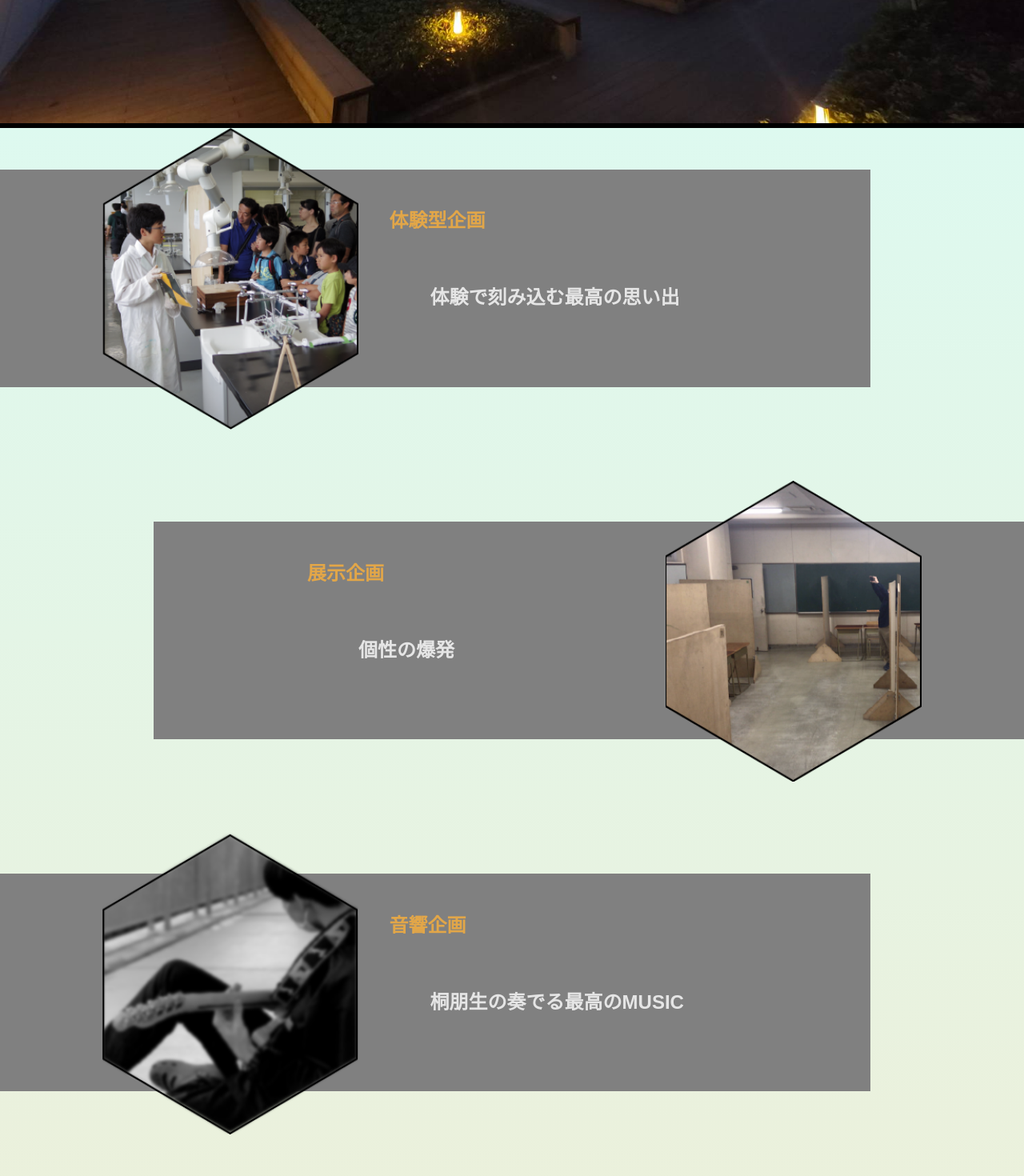
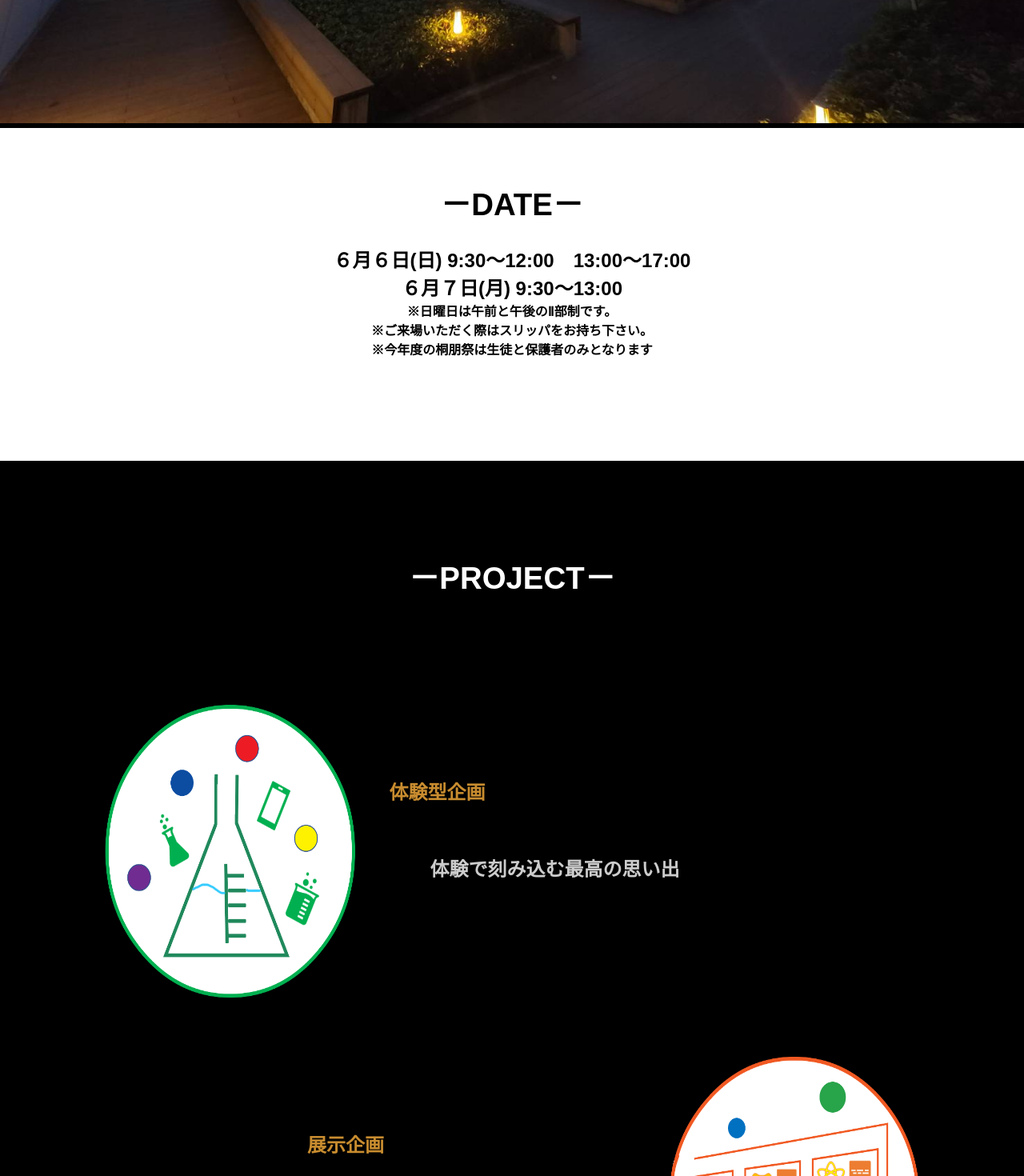
Before and after one commit to toho-festival/website-2021, a Next.js app: page / in a window 1280 px wide. Shown: the part 771-2241 px from the top of the page at 80% size. Built offline with nearby package versions, Linux system fonts and the light colour scheme.

Commit message:
change-index.tsx

```diff
--- a/src/components/Main/index.tsx
+++ b/src/components/Main/index.tsx
@@ -2,28 +2,87 @@ import { FC }                             from 'react';
 import styled                             from 'styled-components';
 import SubContent                         from '~/src/components/Main/subContents';
 import MainContent                        from './mainContent';
+import Dating                             from '~/src/components/Main/date'
 
 const Main: FC = () =>{
   return(
-    <>
-      <MainContents>
-        <MainContent side='left'  right={0}  left={10} categoly="/images/experience.png" name="ExperienceProject" num={0} marginLeft={42} />
-        <MainContent side='right' right={10} left={0}  categoly="/images/exhibit.png"    name="ExhibitProject"    num={1} marginLeft={35} />
-        <MainContent side='left'  right={0}  left={10} categoly="/images/music.png"      name="MusicProject"      num={2} marginLeft={42} />
-      </MainContents>
+    <Layout>
+      <Date>
+        <h2>－DATE－</h2>
+        <Dating />
+      </Date>
+      <Categories>
+        <h2>－PROJECT－</h2>
+        <MainContents>
+          <MainContent side='left'  right={0}  left={10} categoly="/images/newExperience.png" name="ExperienceProject" num={0} marginLeft={42} />
+          <MainContent side='right' right={10} left={0}  categoly="/images/newExhibit.png"    name="ExhibitProject"    num={1} marginLeft={35} />
+          <MainContent side='left'  right={0}  left={10} categoly="/images/newMusic.png"      name="MusicProject"      num={2} marginLeft={42} />
+        </MainContents>
 
-      <SubContents>
-        <SubContent side='left'  top={10}  subSrc="/images/greetings.png"/>
-        <SubContent side='right' top={-5}  subSrc="/images/schedule.png"/>
-        <SubContent side='left'  top={-5}  subSrc="/images/pamphlet.png"/>
-        <SubContent side='right' top={-5}  subSrc="/images/covid19.png"/>
-        <SubContent side='left'  top={-5}  subSrc="/images/blog.png"/>
-      </SubContents>
-    </>
+        <SubContents>
+          <h2>－SUB CONTENTS－</h2>
+          <SubContent side='left'　top={10}  subSrc="/images/newGreetings.png" num={0}/>
+          <SubContent side='right' top={-5}  subSrc="/images/newSchedule.png" num={1}/>
+          <SubContent side='left'  top={-5}  subSrc="/images/newPamphlet.png" num={2}/>
+          <SubContent side='right' top={-5}  subSrc="/images/newCovid19.png" num={3}/>
+          <SubContent side='left'  top={-5}  subSrc="/images/newBlog.png" num={4}/>
+        </SubContents>
+      </Categories>
+    </Layout>
   );
 }
 
+const Layout = styled.div`
+
+`;
+
+const Date = styled.div`
+  background-color: white;
+  padding-top: 5vw;
+  padding-bottom: 10vw;
+  h2{
+    text-align: center;
+    font-size: 3vw;
+    padding-bottom: 2vw;
+  }
+`;
+
+const Categories = styled.div`
+  background-color: black;
+  padding-top: 2vw;
+  padding-bottom: 25vw;
+  h2{
+    margin-top: 7vw;
+    text-align: center;
+    font-size: 3vw;
+    // color: #704308;
+      color: white;
+  // background-image: -webkit-linear-gradient(
+  //   315deg,
+  //   #704308 0%,
+  //   #ffce08 37%,
+  //   #fefeb2 47%,
+  //   #fafad6 50%,
+  //   #fefeb2 53%,
+  //   #e1ce08 63%,
+  //   #704308 100%
+  // );
+  // background-image: linear-gradient(
+  //   135deg,
+  //   #704308 0%,
+  //   #ffce08 37%,
+  //   #fefeb2 47%,
+  //   #fafad6 50%,
+  //   #fefeb2 53%,
+  //   #e1ce08 63%,
+  //   #704308 100%
+  // );
+  }
+`;
+
 const MainContents = styled.section`
+  padding-top: 5vw;
+  padding-bottom: 4vw;
 `;
 
 const SubContents = styled.section`
```
